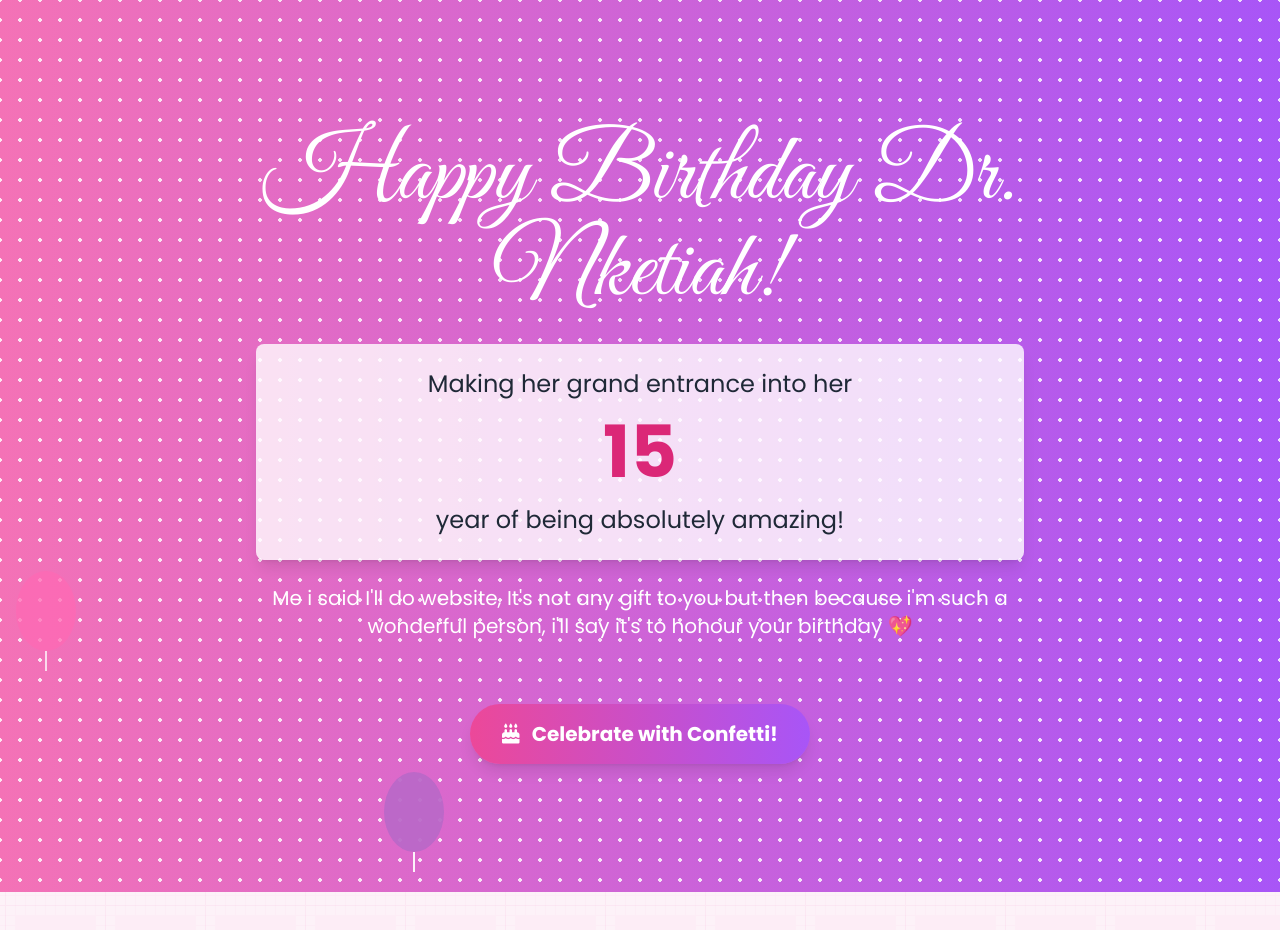
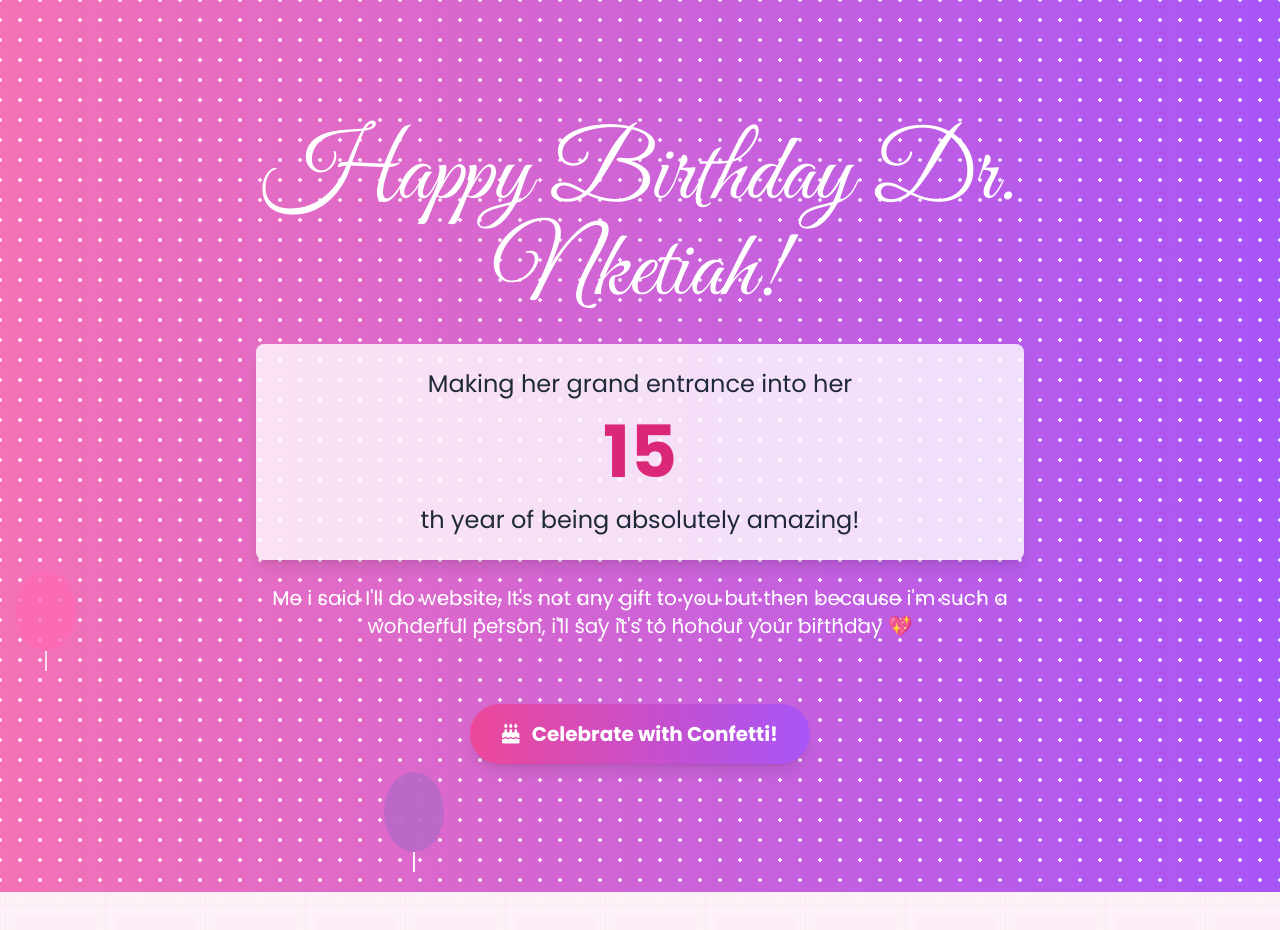
Before and after one commit to Steady-liege/The-bday, a plain HTML site: page index.html in a window 1280 px wide. Shown: the top 930 px of the page. Drawn offline with nearby package versions, Linux system fonts and the light colour scheme.

Commit message:
Update index.html

```diff
--- a/index.html
+++ b/index.html
@@ -50,7 +50,7 @@
       <div class="text-2xl mb-6 bg-white bg-opacity-80 p-6 rounded-lg shadow-lg text-gray-800">
         <p class="mb-4">Making her grand entrance into her</p>
         <div id="age-counter" class="text-7xl font-bold text-pink-600">0</div>
-        <p class="mt-4">year of being absolutely amazing!</p>
+        <p class="mt-4">th year of being absolutely amazing!</p>
       </div>
 
         <p class="text-xl mb-8">Me i said I'll do website, It's not any gift to you but then because i'm such a wonderful person, i'll say it's to honour your birthday 💖</p>
```
